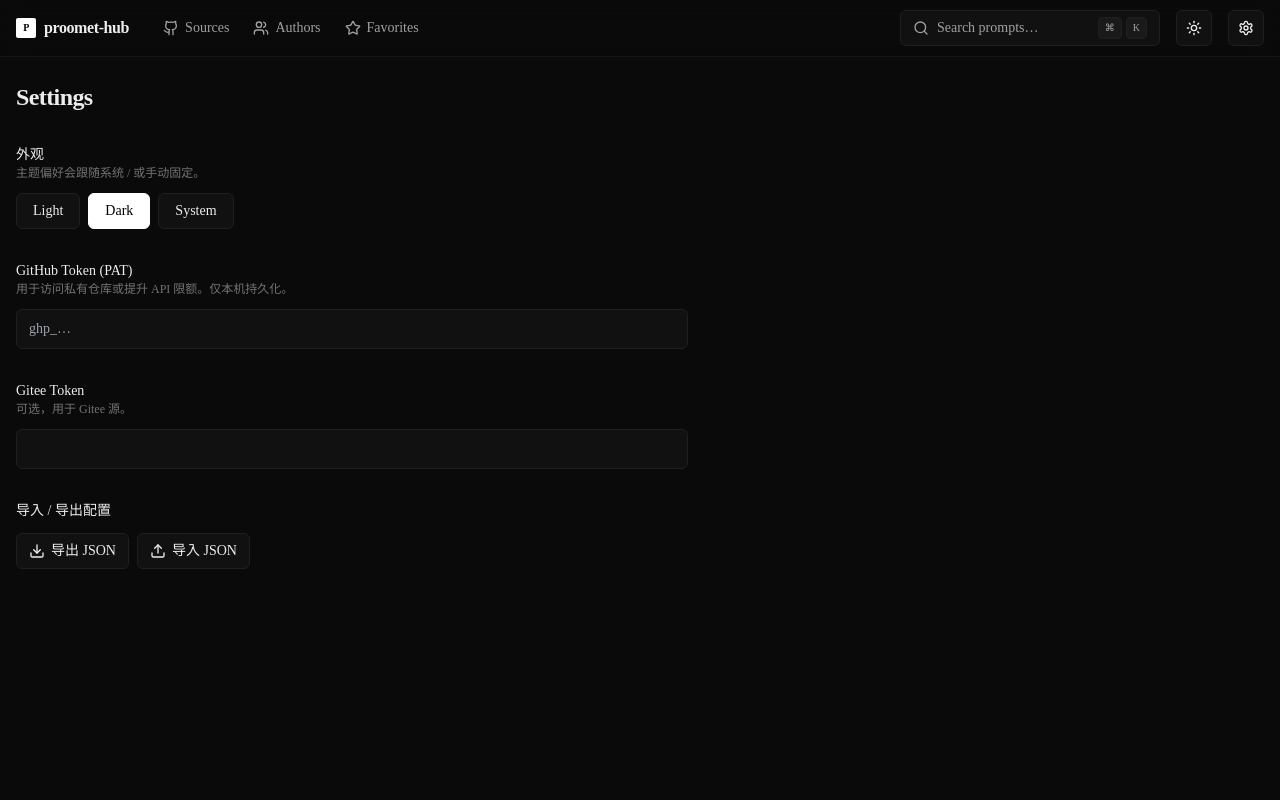
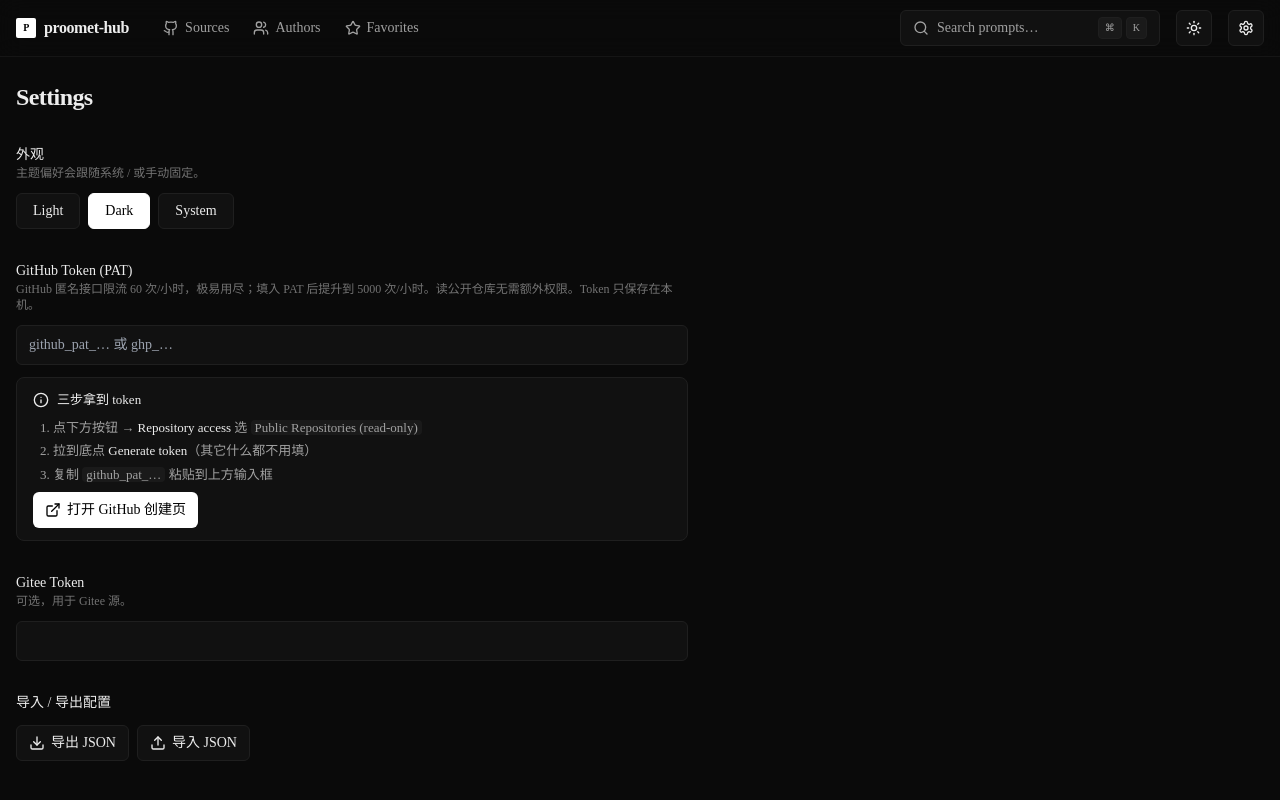
Before and after one commit to bent2685/proomet-hub, a Next.js app: page /settings in a window 1280 px wide. Shown: the top 800 px of the page. Built offline with nearby package versions, Linux system fonts and the light colour scheme.

Commit message:
feat(settings): 内置 PAT 申请引导
三步说明 + 跳到 GitHub Fine-grained 创建页的按钮，引导用户选
Public Repositories (read-only) 模式最省事拿到 token。

```diff
--- a/app/settings/page.tsx
+++ b/app/settings/page.tsx
@@ -3,7 +3,7 @@
 import { useEffect, useRef, useState } from "react";
 import { useTheme } from "next-themes";
 import { useStore } from "@/lib/store";
-import { Download, Upload } from "lucide-react";
+import { Download, Upload, ExternalLink, Info } from "lucide-react";
 import { storage } from "@/lib/storage/client";
 
 export default function SettingsPage() {
@@ -69,14 +69,41 @@ export default function SettingsPage() {
         </div>
       </Section>
 
-      <Section title="GitHub Token (PAT)" desc="用于访问私有仓库或提升 API 限额。仅本机持久化。">
+      <Section
+        title="GitHub Token (PAT)"
+        desc="GitHub 匿名接口限流 60 次/小时，极易用尽；填入 PAT 后提升到 5000 次/小时。读公开仓库无需额外权限。Token 只保存在本机。"
+      >
         <input
           type="password"
           defaultValue={settings.githubToken ?? ""}
           onBlur={(e) => save({ githubToken: e.target.value || undefined })}
-          placeholder="ghp_…"
+          placeholder="github_pat_… 或 ghp_…"
           className="w-full h-10 px-3 rounded-md bg-bg-elevated border border-border focus:border-border-strong outline-none text-sm font-mono"
         />
+
+        <div className="rounded-lg border border-border bg-bg-elevated px-4 py-3 space-y-2 text-[13px] text-fg-muted">
+          <div className="flex items-center gap-2 text-fg">
+            <Info className="size-4" />
+            <span className="font-medium">三步拿到 token</span>
+          </div>
+          <ol className="list-decimal pl-5 space-y-1">
+            <li>
+              点下方按钮 → <span className="text-fg">Repository access</span> 选{" "}
+              <code className="px-1 bg-bg-subtle rounded">Public Repositories (read-only)</code>
+            </li>
+            <li>拉到底点 <span className="text-fg">Generate token</span>（其它什么都不用填）</li>
+            <li>复制 <code className="px-1 bg-bg-subtle rounded">github_pat_…</code> 粘贴到上方输入框</li>
+          </ol>
+          <a
+            href="https://github.com/settings/personal-access-tokens/new"
+            target="_blank"
+            rel="noreferrer"
+            className="inline-flex items-center gap-1.5 h-9 px-3 rounded-md bg-accent text-accent-foreground text-sm font-medium hover:opacity-90"
+          >
+            <ExternalLink className="size-4" />
+            打开 GitHub 创建页
+          </a>
+        </div>
       </Section>
 
       <Section title="Gitee Token" desc="可选，用于 Gitee 源。">
```
